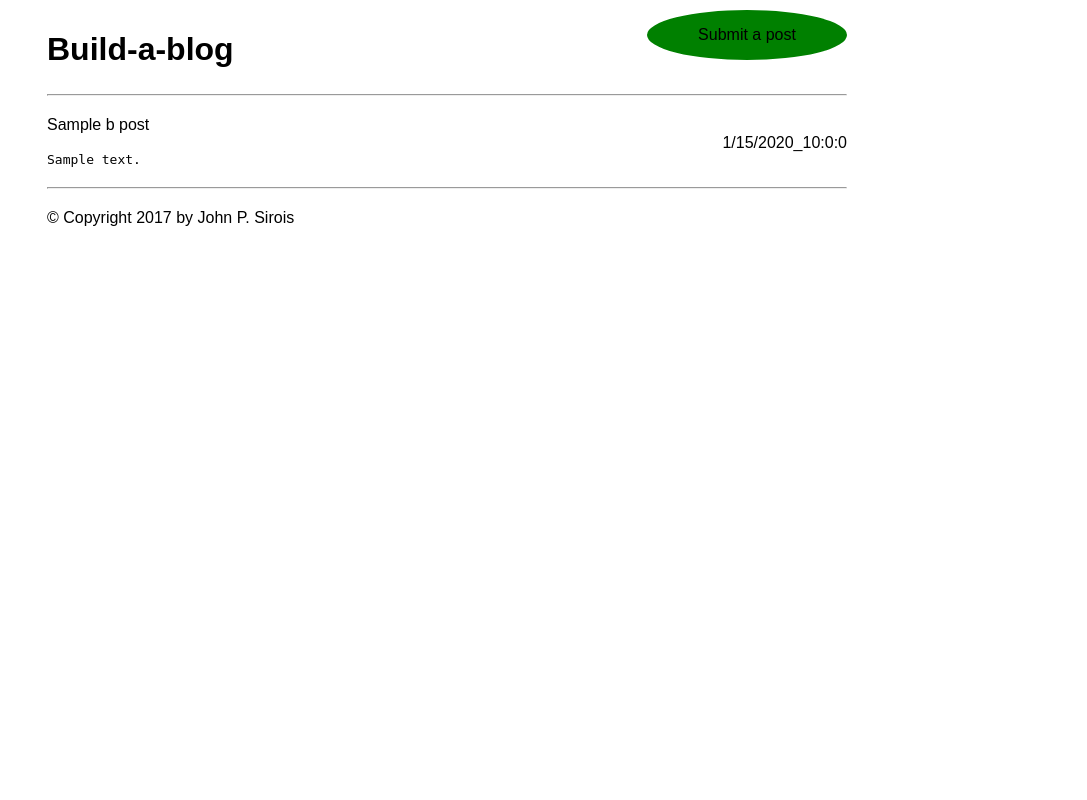
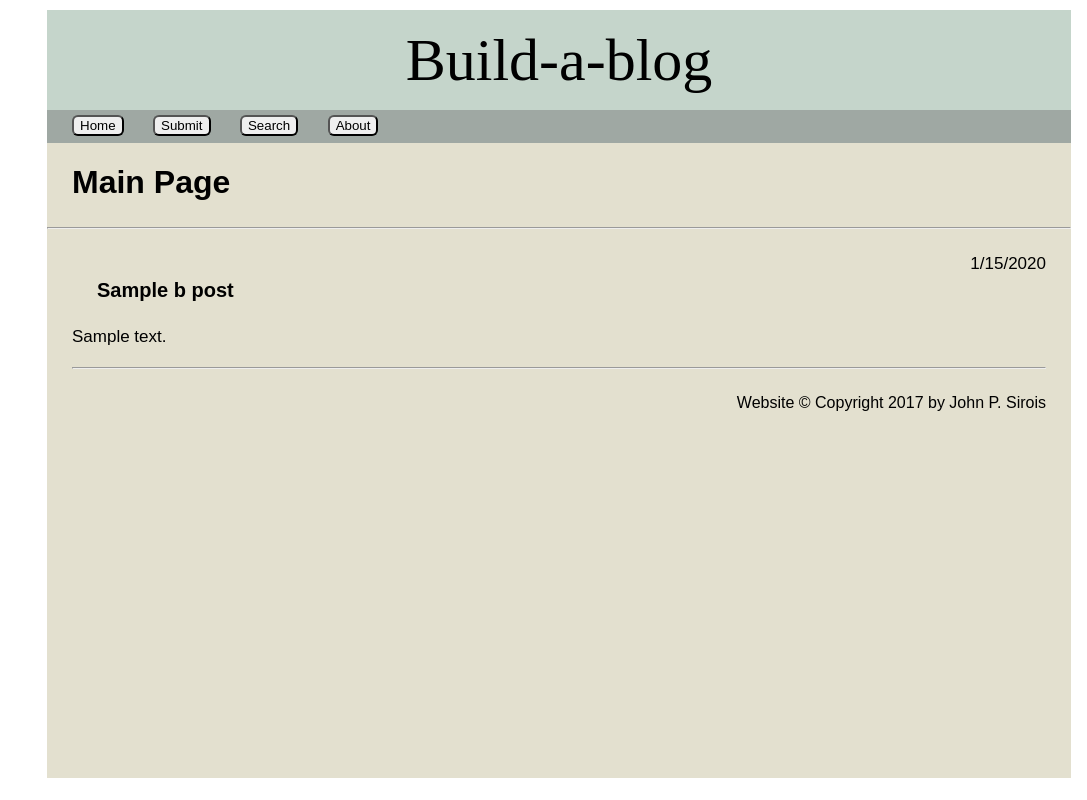
Before and after one commit to DogBytesGit/build-a-blog, a Python web app: template templates/main.html in a window 1280 px wide. Shown: the whole page, without its empty margins (193-1280 px from the left). Run offline with Jinja, Linux system fonts and the light colour scheme; the template is opened without the code that fills it: most values are stand-ins (such as "Sample title", 1, 10 or a date in 2020).

Commit message:
Added more css styling, changed site colors

```diff
--- a/styles/styles.css
+++ b/styles/styles.css
@@ -1,3 +1,52 @@
+#wrapper {
+	width: 1024px;
+	height: 768px;
+	background-color: #e3e0cf;
+}
+
+#banner {
+	width: 100%;
+	height: 100px;
+	background-color: #c5d5cb;
+	text-align: center;
+	font-size: 60px;
+	font-family: "AR Cena";
+	line-height: 100px;
+}
+
+#menuTop {
+	width: 100%;
+	height: 33px;
+	background-color: #9fa8a3;
+}
+
+#footer {
+	margin: 25px;
+	text-align: right;
+}
+
+#submission {
+	margin: 25px;
+}
+
+hr {
+	margin: 25px;
+}
+
+button {
+	margin-left: 25px;
+	margin-top: 5px;
+	border-radius: 6px;
+	-webkit-transition-duration: 0.4s;
+	transition-duration: 0.4s;
+}
+
+button:hover {
+    background-color: #9fa8a3;
+    color: #e3e0cf;
+}
+
+
 body {
 	font-family: sans-serif;
 	width: 800px;
@@ -6,6 +55,7 @@ body {
 }
 
 h1 {
+	margin-left: 25px;
 	font-color: blue;
 	float: left;
 }
@@ -18,7 +68,18 @@ hr {
 	margin: 20px auto;
 }
 
-.title {
+input[type="text"] {
+    width: 977px;
+}
+
+
+textarea {
+	width: 977px;
+	height: 250px;
+}
+
+.post-title {
+	margin: 25px;
 	font-weight: bold;
 	font-size: 20px;
 	float: left;
@@ -29,7 +90,7 @@ hr {
 }
 
 .body {
-	margin: 0;
+	margin: 25px;
 	font-size: 17px;
 }
 
--- a/templates/base.html
+++ b/templates/base.html
@@ -9,10 +9,23 @@
 	</head>
 
 	<body>
+	<div id="wrapper">
+	<div id="banner">Build-a-blog
+	</div>
+	<div id="menuTop">
+	    <a href="/"><button>Home</button></a>
+	    <a href="/post"><button>Submit</button></a>
+	    <a href="/search"><button>Search</button></a>
+	    <a href="/about"><button>About</button></a>
+	</div>
 	<div id="content">{% block content %}{% endblock %}</div>
+
 	<div id="footer">{% block footer %}
-	&copy; Copyright 2017 by John P. Sirois
+	Website &copy; Copyright 2017 by John P. Sirois
 	{% endblock %}
+	</div>
+
+
 	</div>
 	</body>
 	</html>
--- a/templates/main.html
+++ b/templates/main.html
@@ -3,17 +3,16 @@
 {% block title %}Main{% endblock %}
 
 {% block content %}
-	<h1>Build-a-blog</h1>
-    <a href="/post"><button class="but" type="button">Submit a post</button></a>
+	<h1>Main Page</h1>
 	<form>
 	<p class="clear"></p>
 	<hr>
 	{% for bPost in bPosts %}
-		<div class="post">
+		<div class="body">
 			<div class="post-title">{{bPost.title}}</div>
-			<div class="created">{{bPost.created.month}}/{{bPost.created.day}}/{{bPost.created.year}}_{{bPost.created.hour}}:{{bPost.created.minute}}:{{bPost.created.second}}</div>
+			<div class="created">{{bPost.created.month}}/{{bPost.created.day}}/{{bPost.created.year}}</div>
 			<p class="clear"></p>
-			<pre class="post-body">{{bPost.body}}</pre>
+			<p>{{bPost.body}}</p>
             <hr>
 		</div>
 	{% endfor %}
```
Also changed, not shown: templates/submission.html (+5 -2 lines).
